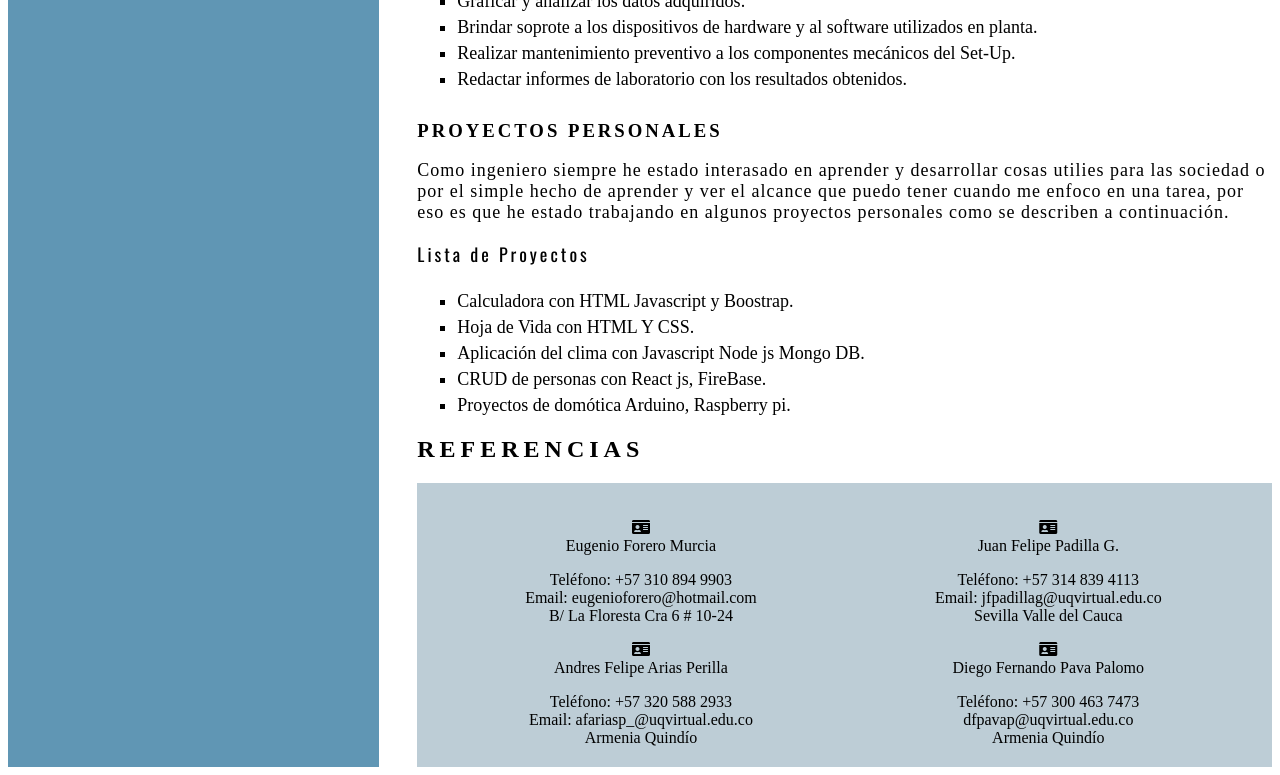
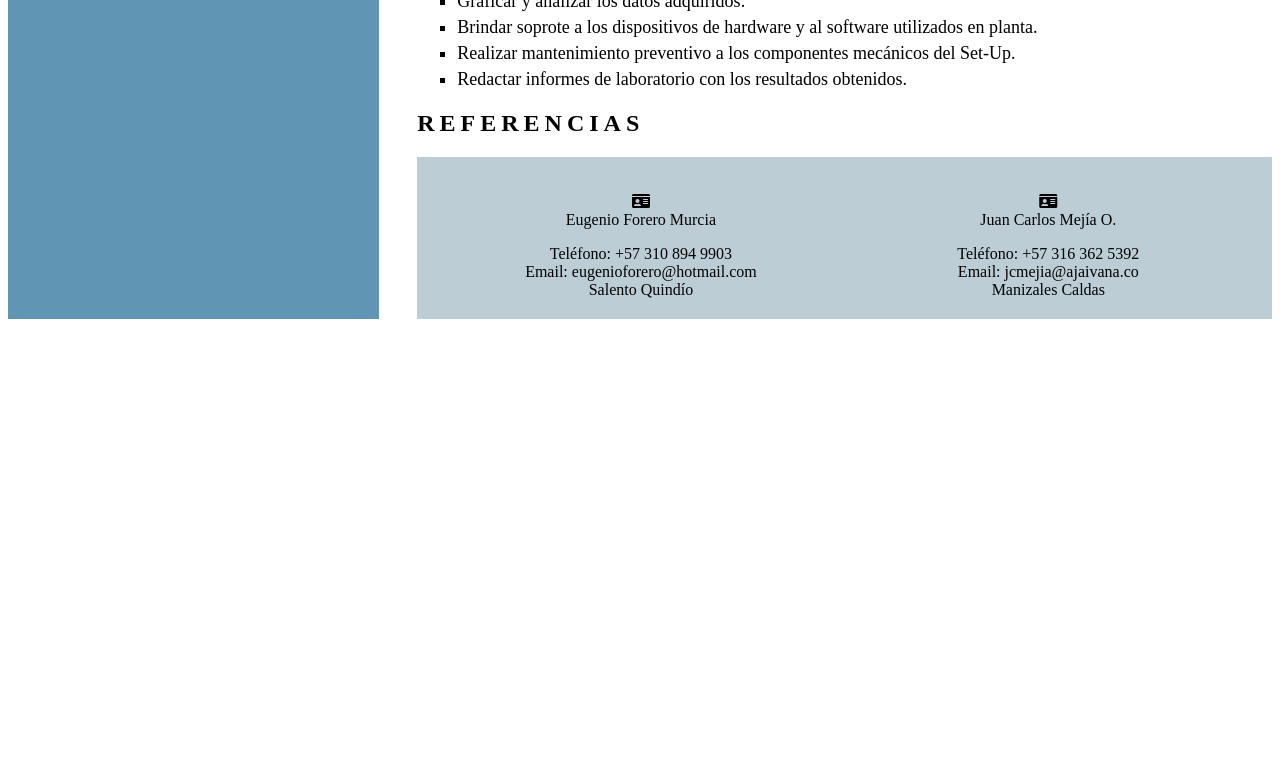
Before and after one commit to mariosepulveda/mariosepulveda, a website: page index.html in a window 1280 px wide. Shown: the part 1811-2586 px from the top of the page. After the commit the page ends 2138 px from the top, so only its background shows below. Drawn offline with nearby package versions, Linux system fonts and the light colour scheme; a web font is replaced by a local one.

Commit message:
Update index.htmlcorreccion contactos

```diff
--- a/index.html
+++ b/index.html
@@ -184,21 +184,6 @@
                     <li>Redactar informes de laboratorio con los resultados obtenidos.</li>
                 </ul>
             </article>
-            <article>
-                <h3>Proyectos Personales</h3>
-                <p>Como ingeniero siempre he estado interasado en aprender y desarrollar cosas utilies para las sociedad o por el simple hecho
-                    de aprender y ver el alcance que puedo tener cuando me enfoco en una tarea, por eso es que he estado trabajando en algunos proyectos
-                    personales como se describen a continuación.
-                </p>
-                <h4>Lista de Proyectos</h4>
-                <ul>
-                    <li>Calculadora con HTML Javascript y Boostrap.</li>
-                    <li>Hoja de Vida con HTML Y CSS.</li>
-                    <li>Aplicación del clima con Javascript Node js Mongo DB.</li>
-                    <li>CRUD de personas con React js, FireBase.</li>
-                    <li>Proyectos de domótica Arduino, Raspberry pi.</li>
-                </ul>
-            </article>
         </section>
         <section>
             <h2>Referencias</h2>
@@ -210,40 +195,19 @@
                     </figure>
                     <span>Teléfono: +57 310 894 9903</span><br>
                     <span>Email: eugenioforero@hotmail.com</span><br>
-                    <span>B/ La Floresta Cra 6 # 10-24</span><br>
+                    <span>Salento Quindío</span><br>
 
                 </article>
                 <article>
                     <figure>
                         <i class="fas fa-id-card"></i>
-                        <figcaption>Juan Felipe Padilla G.</figcaption>
+                        <figcaption>Juan Carlos Mejía O.</figcaption>
                     </figure>
-                    <span>Teléfono: +57 314 839 4113</span><br>
-                    <span>Email: jfpadillag@uqvirtual.edu.co</span><br>
-                    <span>Sevilla Valle del Cauca</span><br>
-
-                </article>
-                <article>
-                    <figure>
-                        <i class="fas fa-id-card"></i>
-                        <figcaption>Andres Felipe Arias Perilla</figcaption>
-                    </figure>
-                    <span>Teléfono: +57 320 588 2933</span><br>
-                    <span>Email: afariasp_@uqvirtual.edu.co</span><br>
-                    <span>Armenia Quindío</span><br>
-
-                </article>
-                <article>
-                    <figure>
-                        <i class="fas fa-id-card"></i>
-                        <figcaption>Diego Fernando Pava Palomo</figcaption>
-                    </figure>
-                    <span>Teléfono: +57 300 463 7473</span><br>
-                    <span>dfpavap@uqvirtual.edu.co</span><br>
-                    <span>Armenia Quindío</span><br>
+                    <span>Teléfono: +57 316 362 5392</span><br>
+                    <span>Email: jcmejia@ajaivana.co</span><br>
+                    <span>Manizales Caldas</span><br>
                 </article>
             </div>
-
         </section>
     </main>
     </div>
```
